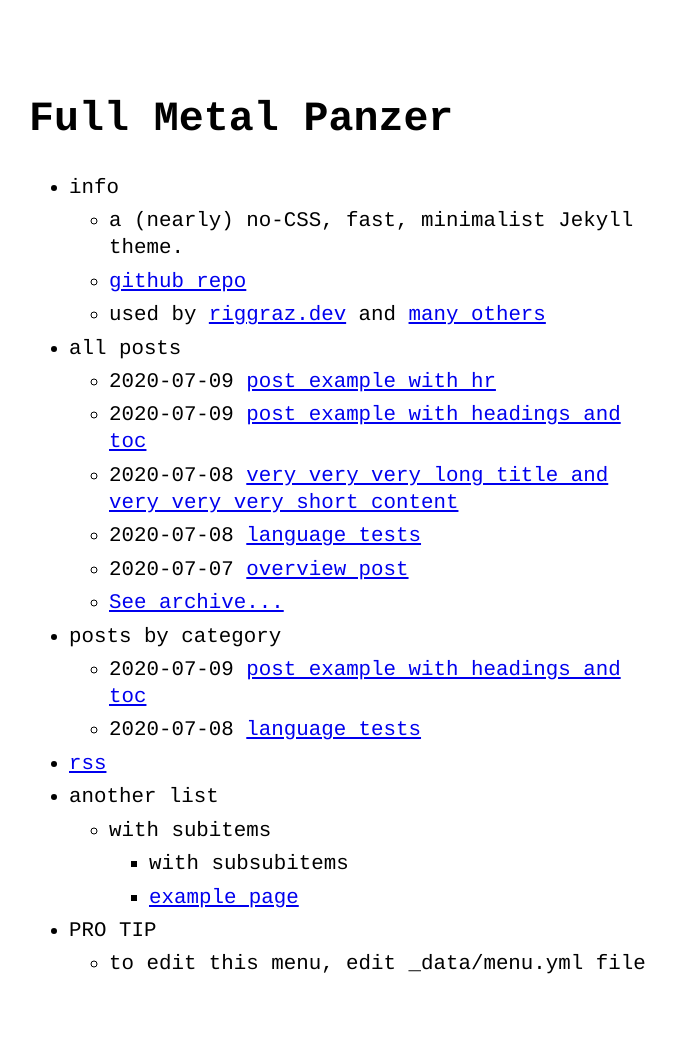
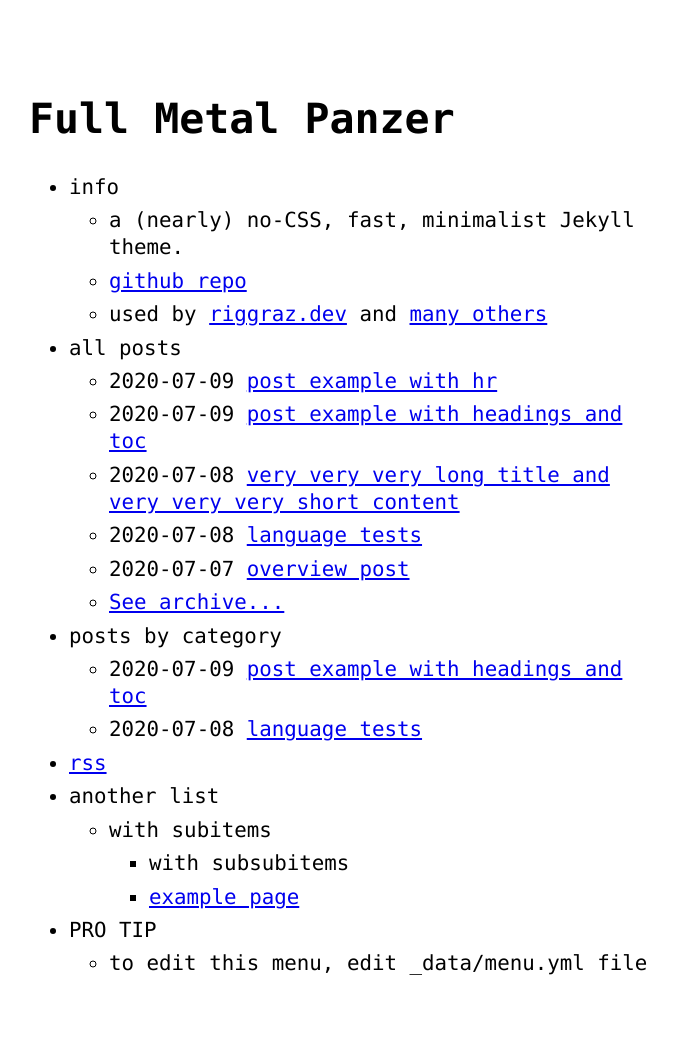
Before and after one commit to fullmetalpanzer/fullmetalpanzer.github.io, a Jekyll site: the page built from index.md, in a window 1280 px wide. Shown: the whole page, without its empty margins (291-968 px from the left). Built offline with Jekyll 4.4.1, drawn with Linux system fonts in a browser that asks for light colours.

Commit message:
change css

```diff
--- a/_sass/no-style-please.scss
+++ b/_sass/no-style-please.scss
@@ -25,7 +25,7 @@ html { height: 100%; }
 
 body {
   color: black;
-  font-family: Courier, Monaco, monospace;
+  font-family:  Monaco,Courier, monospace;
   font-size: 1.3rem;
   line-height: 1.3;
   margin: 0;
```
